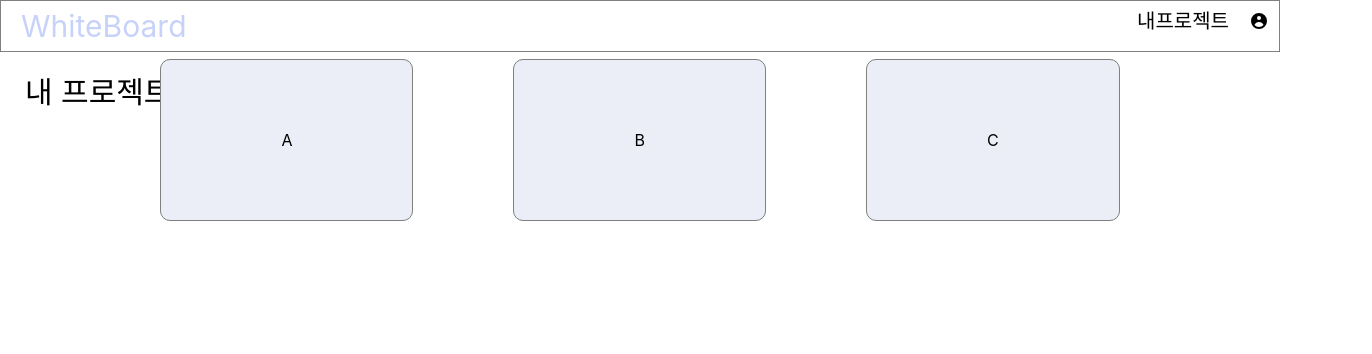
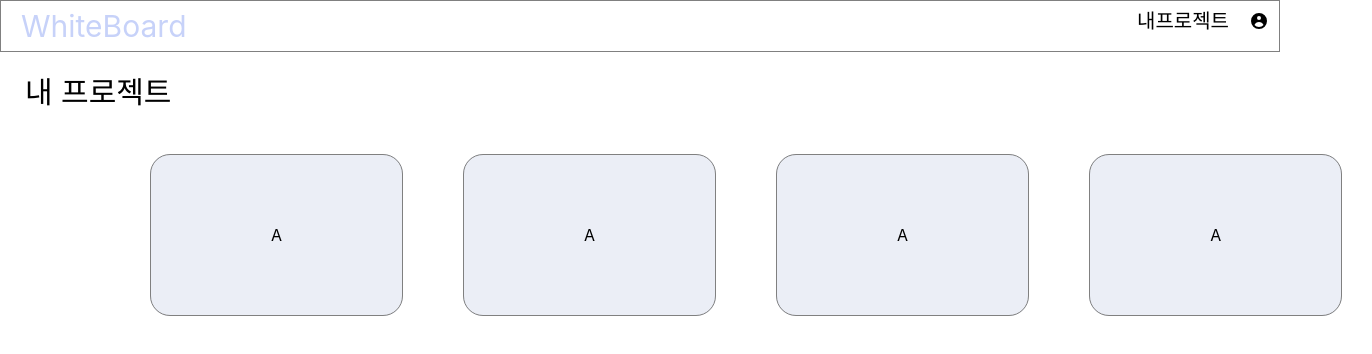
Before and after one commit to Recode-Team/frontend, a React (Create React App) app: page / in a window 1280 px wide. Shown: the top 354 px of the page, 1372 px wide, since content can reach past the window. Built offline with nearby package versions, Linux system fonts and the light colour scheme.

Commit message:
feature: group create
오타수정

```diff
--- a/package.json
+++ b/package.json
@@ -7,6 +7,7 @@
     "@testing-library/jest-dom": "^5.16.5",
     "@testing-library/react": "^13.4.0",
     "@testing-library/user-event": "^13.5.0",
+    "express": "^4.18.2",
     "react": "^18.2.0",
     "react-dom": "^18.2.0",
     "react-icons": "^4.8.0",
--- a/src/groupCreate/index.js
+++ b/src/groupCreate/index.js
@@ -14,10 +14,23 @@ const Group = () => {
             </div>
             <div>
                 <h1 className={gStyle.myPJ}>내 프로젝트</h1>
-                <div className={gStyle.PJP}>
-                    <div className={gStyle.PJ}>A</div>
-                    <div className={gStyle.PJ}>B</div>
-                    <div className={gStyle.PJ}>C</div>
+                <div className={gStyle.pjp}>
+                    <div className={gStyle.ph}>
+                        <div className={gStyle.pj}>A</div>
+
+                    </div>
+                    <div className={gStyle.ph}>
+                        <div className={gStyle.pj}>A</div>
+
+                    </div>
+                    <div className={gStyle.ph}>
+                        <div className={gStyle.pj}>A</div>
+
+                    </div>
+                    <div className={gStyle.ph}>
+                        <div className={gStyle.pj}>A</div>
+
+                    </div>
                 </div>
             </div>
 
--- a/src/groupCreate/style.js
+++ b/src/groupCreate/style.js
@@ -21,14 +21,16 @@ const groupStyle = makeStyles((theme)=>({
         margin:'10px',
         float:'right',
         display:'flex',
-        fontSize:'20px'
+        fontSize:'20px',
+
     },
 
     wbIcon:{
         margin:'10px',
         float:'right',
         display:'flex',
-        fontSize:'20px'
+        fontSize:'20px',
+
     },
 
     myPJ:{
@@ -36,25 +38,35 @@ const groupStyle = makeStyles((theme)=>({
         margin:'25px',
     },
 
-    PJP:{
+    pjp:{
         textAlign: 'center',
         height:'auto',
+        margin:'120px'
 
     },
 
-    PJ:{
+    ph:{
         display:'inline',
-        padding:'70px 120px',
-        backgroundColor:'#ebeef6',
-        border:'1px solid gray',
-        borderRadius:'10px',
-        margin:'50px',
+        height:'90px',
+        width:'120px',
 
     },
 
+    pj:{
+        display:'inline',
+        padding:'70px 120px',
+        margin:'30px',
+        backgroundColor:'#ebeef6',
+        border:'1px solid gray',
+        borderRadius:'20px',
 
+    },
 
+    a:{
+        display:'inline',
+        width:'20px'
+    }
 
 }))
 
-  export default groupStyle
+export default groupStyle
```
Also changed, not shown: 1 other file (tests, documents, lock files or other folders).
